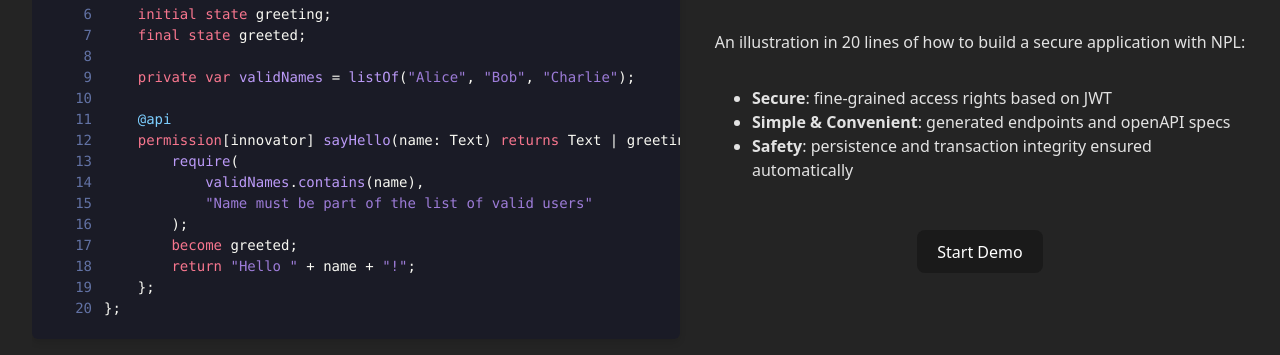
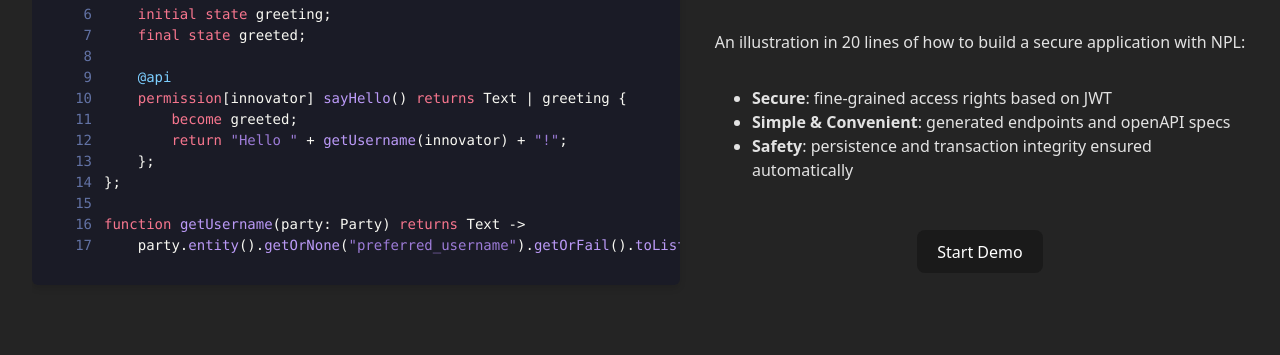
Before and after one commit to NoumenaDigital/npl-demo, a website built with Vite: page webapp/index.html in a window 1280 px wide. Shown: the part 215-570 px from the top of the page. Built offline with nearby package versions, Linux system fonts and the light colour scheme; no server answers.

Commit message:
DVX-247 code update

```diff
--- a/webapp/index.html
+++ b/webapp/index.html
@@ -63,7 +63,7 @@
     <template id="loggedInTemplate">
       <div class="step-content">
         <h1>You are logged in</h1>
-        <p>The authentication token (JWT) attributes includes <code>preferred_username</code>, which is used to identify the user.</p>
+        <p>The authentication token (JWT) attributes include <code>preferred_username</code>, which is used to identify the user.</p>
         <div id="logged-in-token-info"></div>
         <div class="input-container">
           <button id="loggedInButton">Continue to Create Protocol</button>
@@ -136,18 +136,15 @@
         <div class="code-line"><span class="line-number">6</span> <span class="line-code">&nbsp;&nbsp;&nbsp;&nbsp;<span class="keyword">initial</span> <span class="keyword">state</span> greeting;</span></div>
         <div class="code-line"><span class="line-number">7</span> <span class="line-code">&nbsp;&nbsp;&nbsp;&nbsp;<span class="keyword">final</span> <span class="keyword">state</span> greeted;</span></div>
         <div class="code-line"><span class="line-number">8</span> <span class="line-code"></span></div>
-        <div class="code-line"><span class="line-number">9</span> <span class="line-code">&nbsp;&nbsp;&nbsp;&nbsp;<span class="keyword">private</span> <span class="keyword">var</span> <span class="function">validNames</span> = <span class="function">listOf</span>(<span class="string">"Alice"</span>, <span class="string">"Bob"</span>, <span class="string">"Charlie"</span>);</span></div>
-        <div class="code-line"><span class="line-number">10</span> <span class="line-code"></span></div>
-        <div class="code-line"><span class="line-number">11</span> <span class="line-code">&nbsp;&nbsp;&nbsp;&nbsp;<span class="api-annotation">@api</span></span></div>
-        <div class="code-line"><span class="line-number">12</span> <span class="line-code">&nbsp;&nbsp;&nbsp;&nbsp;<span class="keyword">permission</span>[innovator] <span class="function">sayHello</span>(name: Text) <span class="keyword">returns</span> Text | greeting {</span></div>
-        <div class="code-line"><span class="line-number">13</span> <span class="line-code">&nbsp;&nbsp;&nbsp;&nbsp;&nbsp;&nbsp;&nbsp;&nbsp;<span class="function">require</span>(</span></div>
-        <div class="code-line"><span class="line-number">14</span> <span class="line-code">&nbsp;&nbsp;&nbsp;&nbsp;&nbsp;&nbsp;&nbsp;&nbsp;&nbsp;&nbsp;&nbsp;&nbsp;<span class="function">validNames</span>.<span class="function">contains</span>(name),</span></div>
-        <div class="code-line"><span class="line-number">15</span> <span class="line-code">&nbsp;&nbsp;&nbsp;&nbsp;&nbsp;&nbsp;&nbsp;&nbsp;&nbsp;&nbsp;&nbsp;&nbsp;<span class="string">"Name must be part of the list of valid users"</span></span></div>
-        <div class="code-line"><span class="line-number">16</span> <span class="line-code">&nbsp;&nbsp;&nbsp;&nbsp;&nbsp;&nbsp;&nbsp;&nbsp;);</span></div>
-        <div class="code-line"><span class="line-number">17</span> <span class="line-code">&nbsp;&nbsp;&nbsp;&nbsp;&nbsp;&nbsp;&nbsp;&nbsp;<span class="keyword">become</span> greeted;</span></div>
-        <div class="code-line"><span class="line-number">18</span> <span class="line-code">&nbsp;&nbsp;&nbsp;&nbsp;&nbsp;&nbsp;&nbsp;&nbsp;<span class="keyword">return</span> <span class="string">"Hello "</span> + name + <span class="string">"!"</span>;</span></div>
-        <div class="code-line"><span class="line-number">19</span> <span class="line-code">&nbsp;&nbsp;&nbsp;&nbsp;};</span></div>
-        <div class="code-line"><span class="line-number">20</span> <span class="line-code">};</span></div>
+        <div class="code-line"><span class="line-number">9</span> <span class="line-code">&nbsp;&nbsp;&nbsp;&nbsp;<span class="api-annotation">@api</span></span></div>
+        <div class="code-line"><span class="line-number">10</span> <span class="line-code">&nbsp;&nbsp;&nbsp;&nbsp;<span class="keyword">permission</span>[innovator] <span class="function">sayHello</span>() <span class="keyword">returns</span> Text | greeting {</span></div>
+        <div class="code-line"><span class="line-number">11</span> <span class="line-code">&nbsp;&nbsp;&nbsp;&nbsp;&nbsp;&nbsp;&nbsp;&nbsp;<span class="keyword">become</span> greeted;</span></div>
+        <div class="code-line"><span class="line-number">12</span> <span class="line-code">&nbsp;&nbsp;&nbsp;&nbsp;&nbsp;&nbsp;&nbsp;&nbsp;<span class="keyword">return</span> <span class="string">"Hello "</span> + <span class="function">getUsername</span>(innovator) + <span class="string">"!"</span>;</span></div>
+        <div class="code-line"><span class="line-number">13</span> <span class="line-code">&nbsp;&nbsp;&nbsp;&nbsp;};</span></div>
+        <div class="code-line"><span class="line-number">14</span> <span class="line-code">};</span></div>
+        <div class="code-line"><span class="line-number">15</span> <span class="line-code"></span></div>
+        <div class="code-line"><span class="line-number">16</span> <span class="line-code"><span class="keyword">function</span> <span class="function">getUsername</span>(party: Party) <span class="keyword">returns</span> Text -></span></div>
+        <div class="code-line"><span class="line-number">17</span> <span class="line-code">&nbsp;&nbsp;&nbsp;&nbsp;party.<span class="function">entity</span>().<span class="function">getOrNone</span>(<span class="string">"preferred_username"</span>).<span class="function">getOrFail</span>().<span class="function">toList</span>().<span class="function">get</span>(<span class="number">0</span>);</span></div>
       </div>
     </template>
 
```
